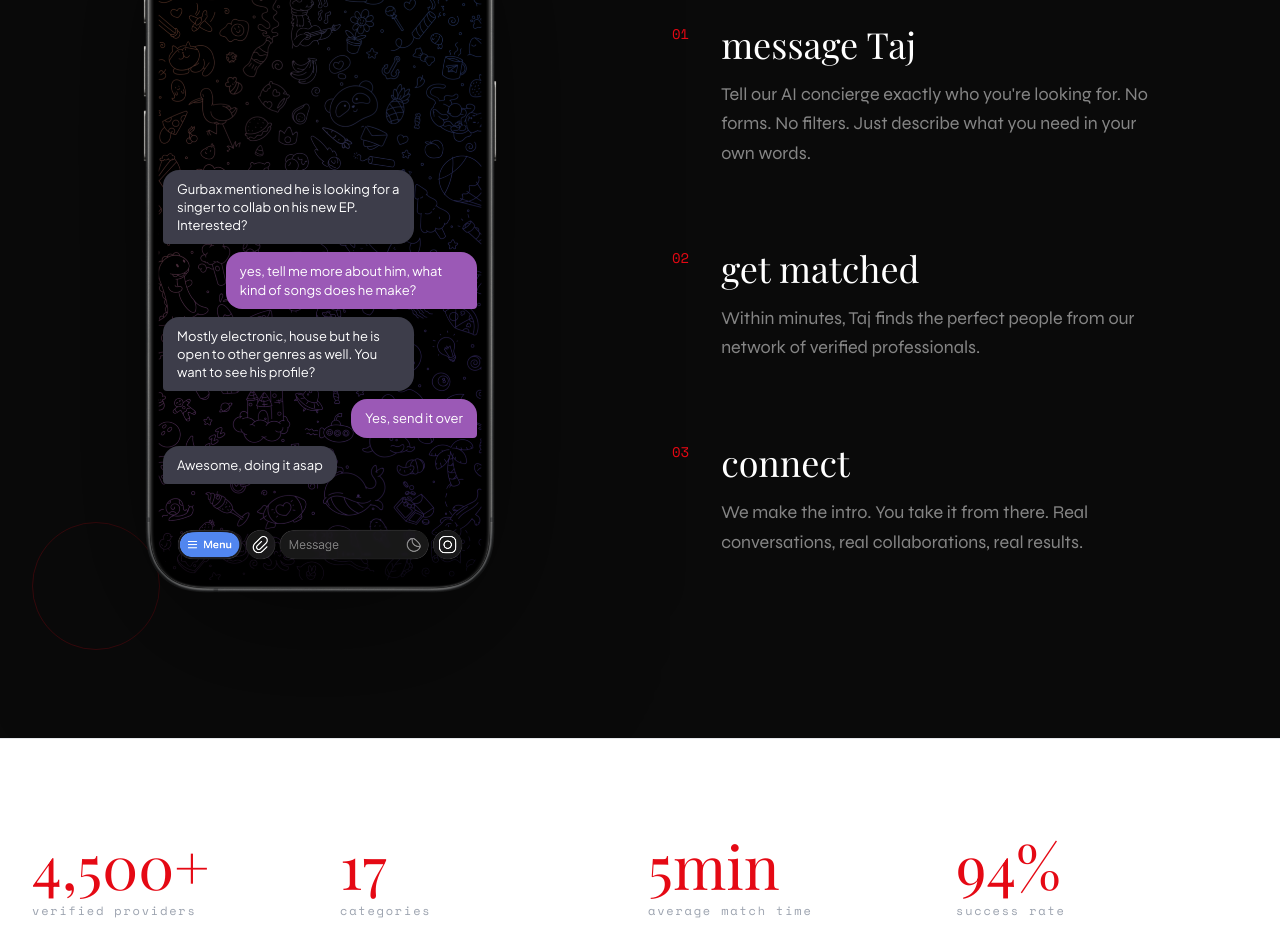
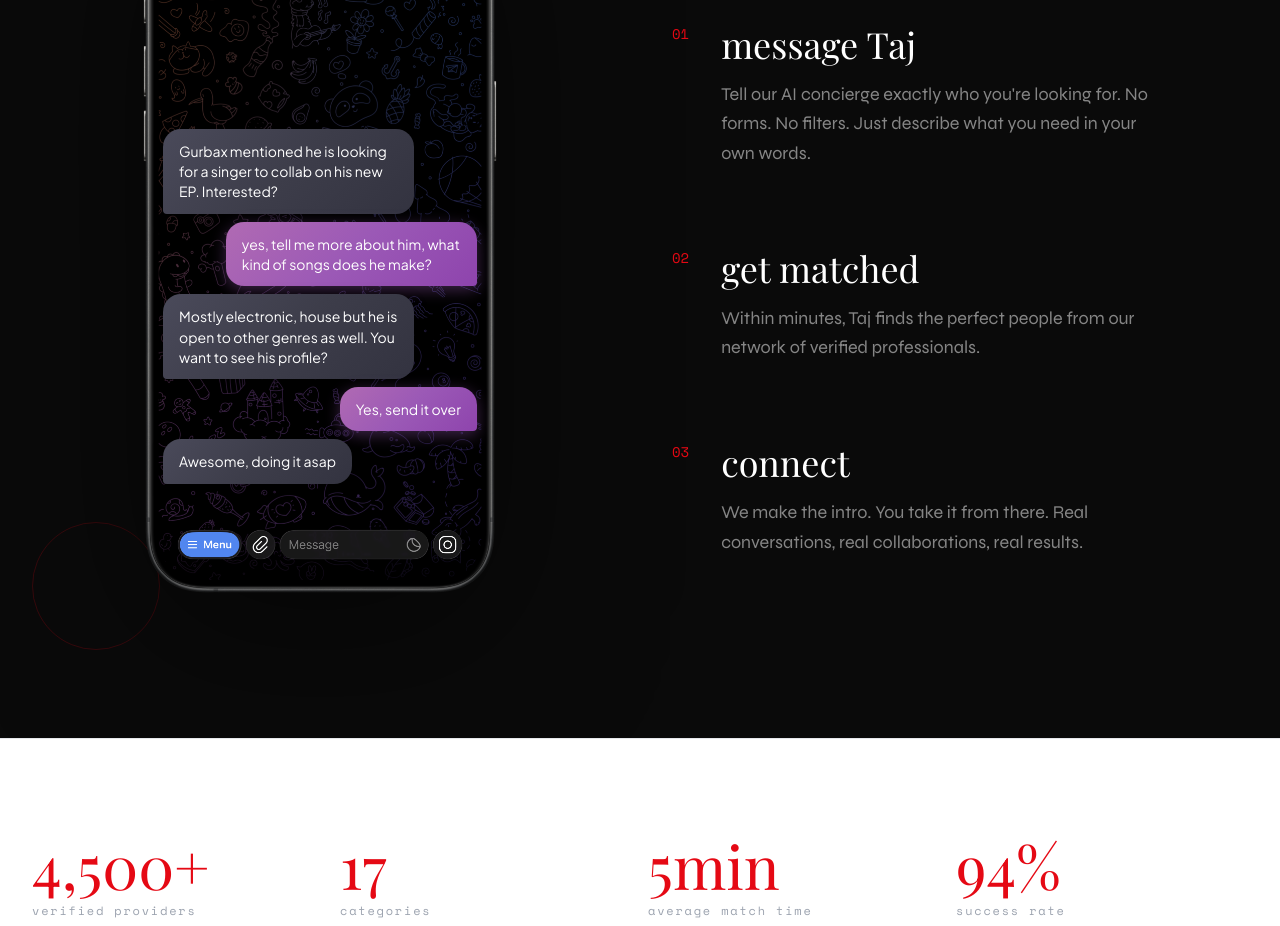
Before and after one commit to manpreetsethi92/titli-frontend, a React (Create React App) app: page / in a window 1280 px wide. Shown: the part 1080-2006 px from the top of the page. Built offline with nearby package versions, Linux system fonts and the light colour scheme.

Commit message:
Gradient bubbles with shine + larger font

```diff
--- a/src/pages/LandingPage.jsx
+++ b/src/pages/LandingPage.jsx
@@ -101,14 +101,18 @@ const PhoneMockup = () => {
               key={`${convoIndex}-${idx}`}
               style={{
                 maxWidth: '80%',
-                padding: '10px 14px',
-                fontSize: '13px',
-                lineHeight: 1.4,
+                padding: '12px 16px',
+                fontSize: '14px',
+                lineHeight: 1.45,
                 color: '#fff',
                 alignSelf: msg.sender === 'user' ? 'flex-end' : 'flex-start',
-                backgroundColor: msg.sender === 'user' ? '#9B59B6' : '#3D3D4A',
-                borderRadius: msg.sender === 'user' ? '16px 16px 4px 16px' : '16px 16px 16px 4px',
-                boxShadow: '0 2px 8px rgba(0,0,0,0.15)',
+                background: msg.sender === 'user'
+                  ? 'linear-gradient(135deg, #B06AB3 0%, #9B59B6 50%, #8E44AD 100%)'
+                  : 'linear-gradient(135deg, #4A4A5A 0%, #3D3D4A 50%, #333340 100%)',
+                borderRadius: msg.sender === 'user' ? '18px 18px 4px 18px' : '18px 18px 18px 4px',
+                boxShadow: msg.sender === 'user'
+                  ? '0 4px 15px rgba(155, 89, 182, 0.4)'
+                  : '0 4px 15px rgba(0,0,0,0.3)',
                 animation: 'message-pop 0.3s ease-out',
               }}
             >
```
